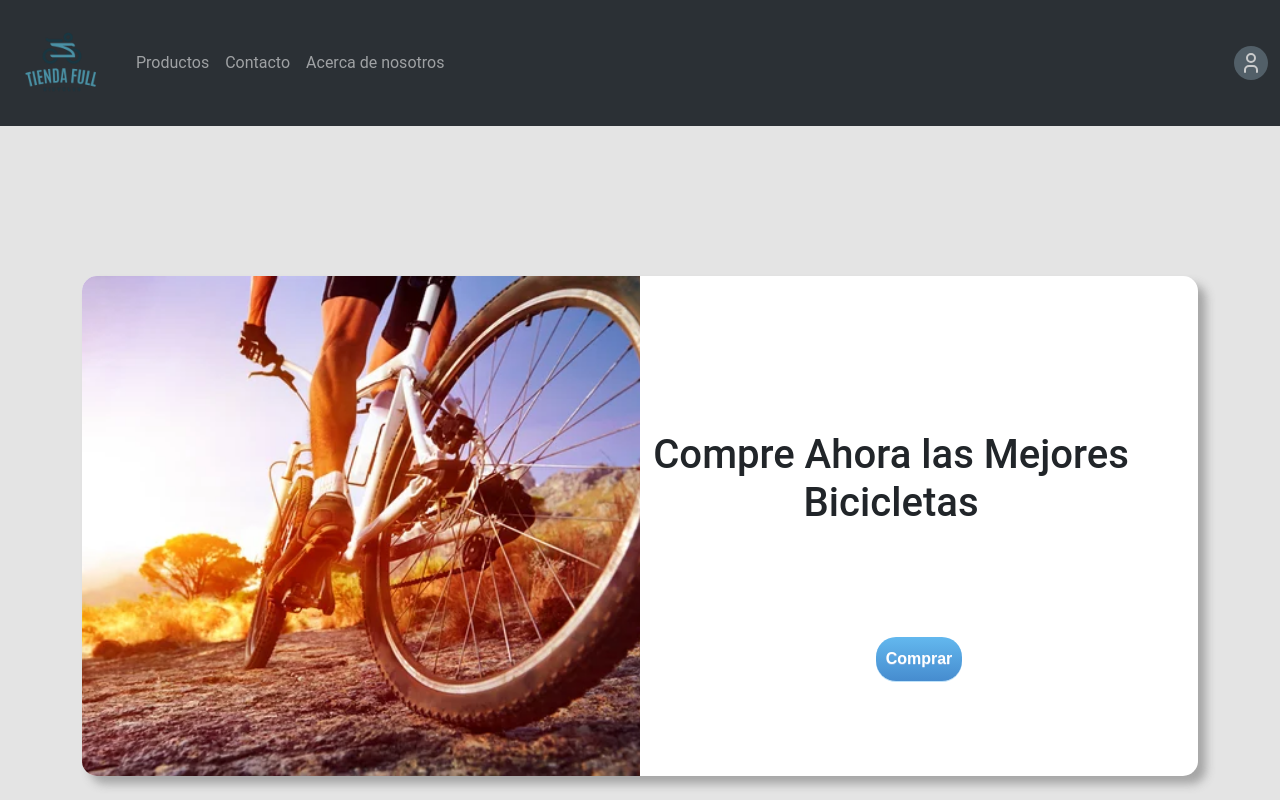
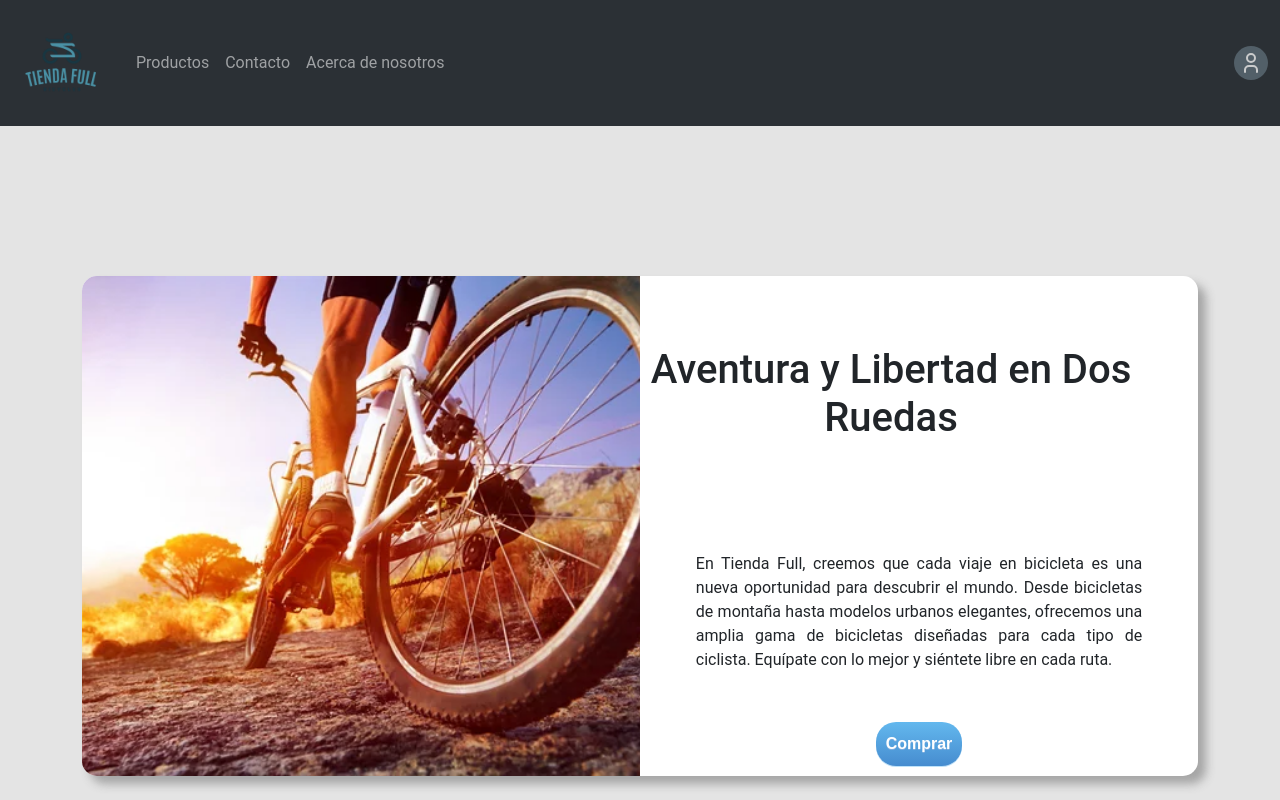
Before and after one commit to fedekrenn/tiendafull-ispc, an Angular app in the folder frontend/: page /inicio in a window 1280 px wide. Shown: the top 800 px of the page. Built offline with nearby package versions, Linux system fonts and the light colour scheme.

Commit message:
se modifica el texto de presentación de la landing-page

```diff
--- a/frontend/src/app/components/landing-page/landing-page.component.css
+++ b/frontend/src/app/components/landing-page/landing-page.component.css
@@ -82,3 +82,9 @@ main {
   background: #03244e;
   transition: 0.5s;
 }
+
+.centered-text {
+  text-align: justify;
+  margin-left: 10%;
+  width: 80%; /* Ajusta el ancho según tus necesidades */
+}
--- a/frontend/src/app/components/landing-page/landing-page.component.html
+++ b/frontend/src/app/components/landing-page/landing-page.component.html
@@ -5,7 +5,10 @@
       alt="Imagen central de una persona andando en bicicleta"
     />
     <div>
-      <h1>Compre Ahora las Mejores Bicicletas</h1>
+      <h1>Aventura y Libertad en Dos Ruedas</h1>
+      <label class="centered-text">
+        En Tienda Full, creemos que cada viaje en bicicleta es una nueva oportunidad para descubrir el mundo. Desde bicicletas de montaña hasta modelos urbanos elegantes, ofrecemos una amplia gama de bicicletas diseñadas para cada tipo de ciclista. Equípate con lo mejor y siéntete libre en cada ruta.
+      </label>
       <a class="item-card-btn" routerLink="/productos">Comprar</a>
     </div>
   </div>
```
